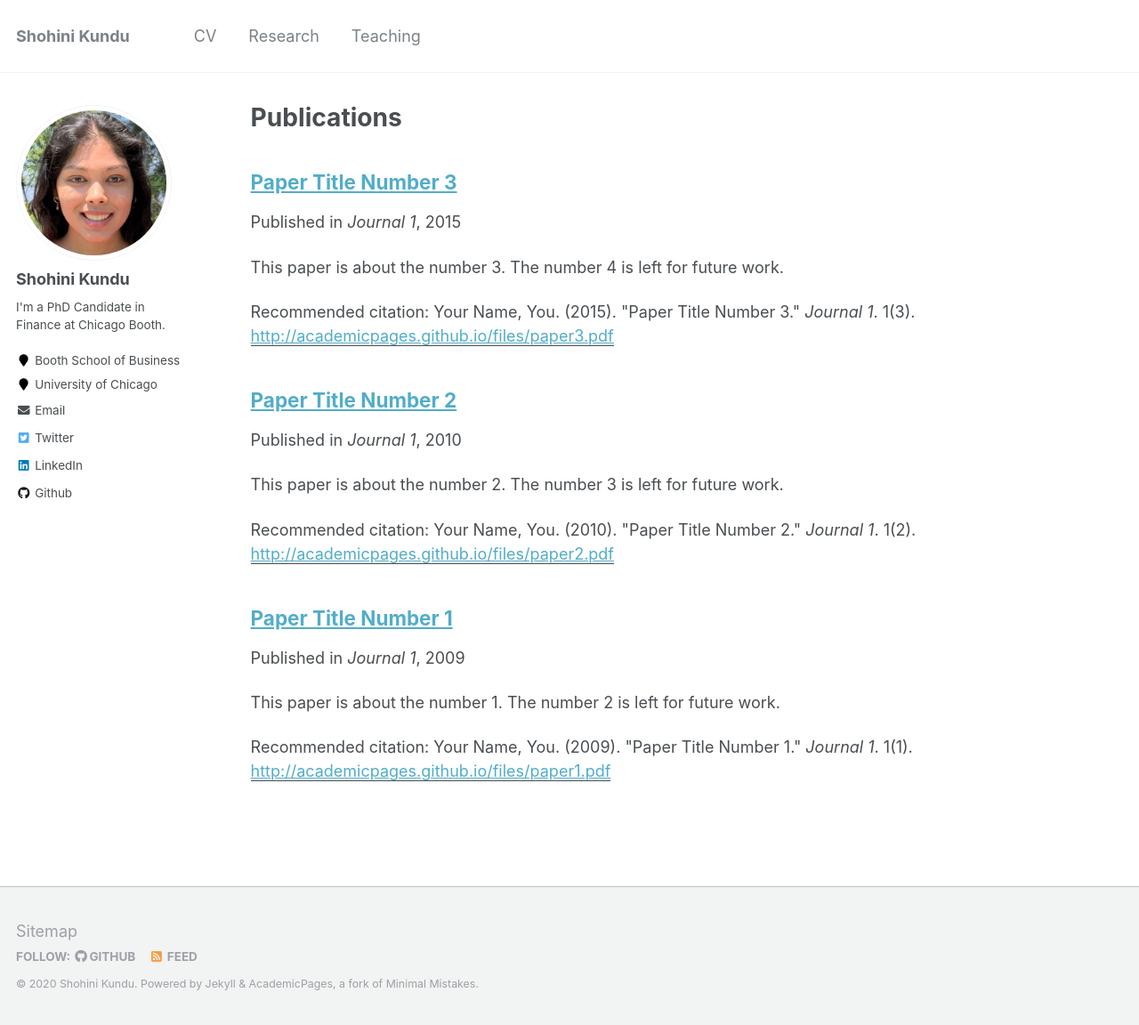
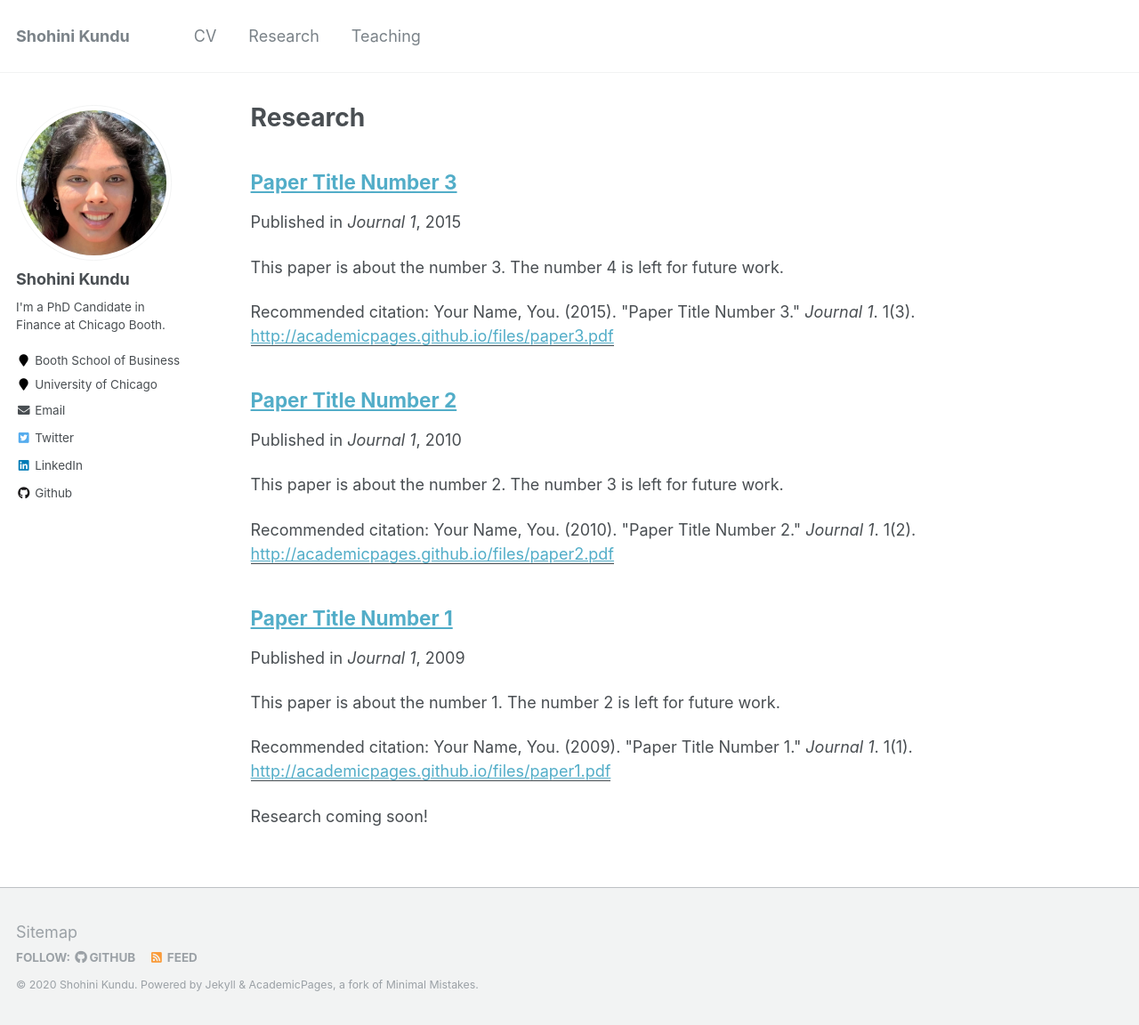
Before and after one commit to shohinikundu/shohinikundu.github.io, a Jekyll site: the page built from _pages/publications.md, in a window 1280 px wide and 1152 px high. Shown: the whole window at 89% size. Built offline with Jekyll 4.4.1, drawn with Linux system fonts in a browser that asks for light colours.

Commit message:
Update publications.md

```diff
--- a/_pages/publications.md
+++ b/_pages/publications.md
@@ -1,7 +1,7 @@
 ---
 layout: archive
-title: "Publications"
-permalink: /publications/
+title: "Research"
+permalink: /research/
 author_profile: true
 ---
 
@@ -14,3 +14,5 @@ author_profile: true
 {% for post in site.publications reversed %}
   {% include archive-single.html %}
 {% endfor %}
+
+Research coming soon!
```
